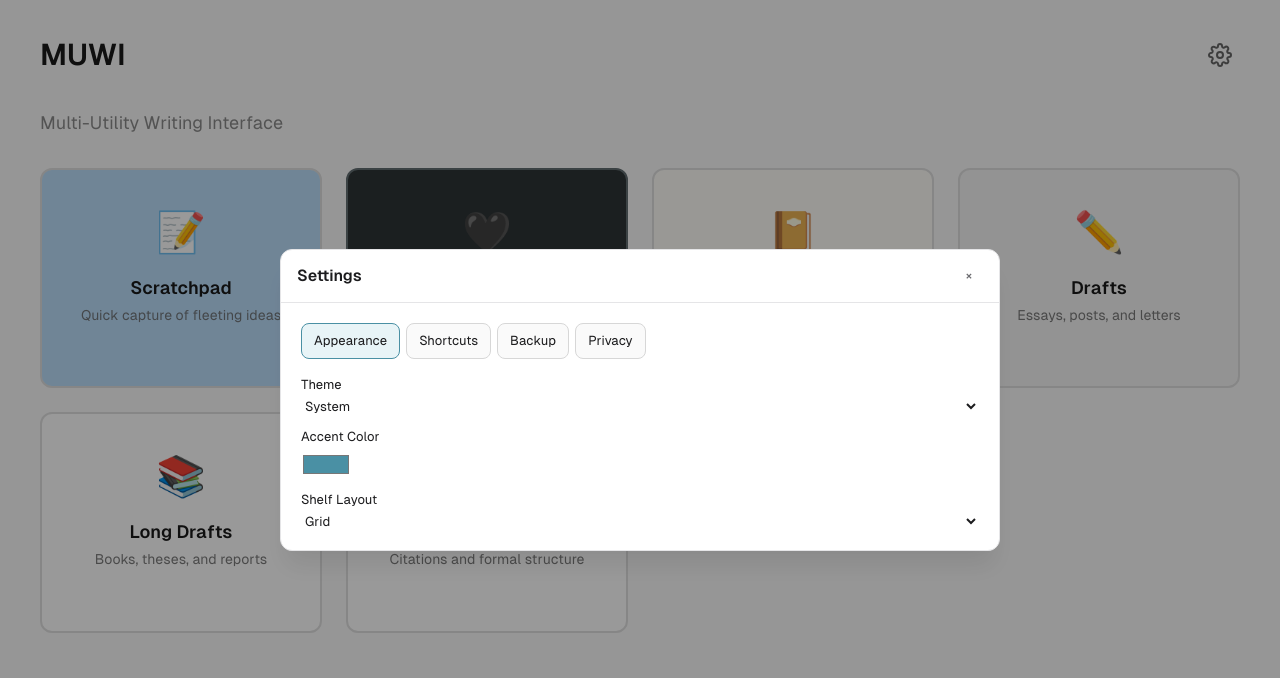
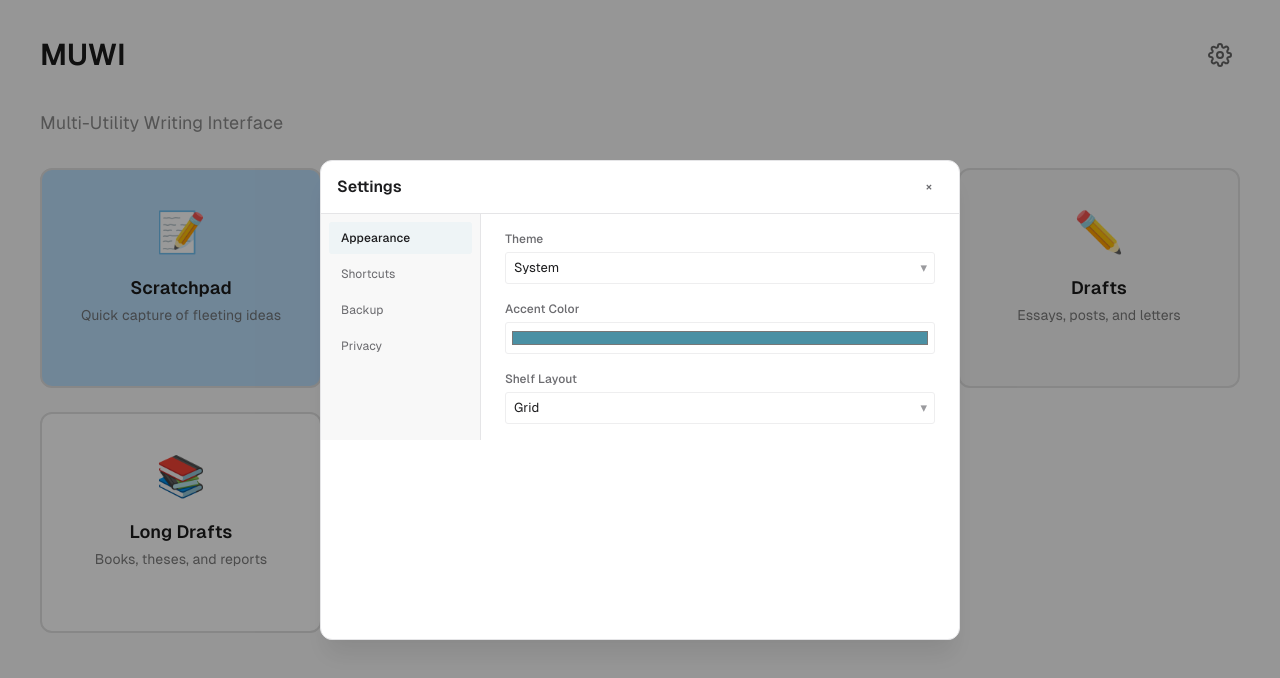
Before and after one commit to vyakart/uddesa, a React (Vite) app in the folder muwi/: page / in a window 1280 px wide. Both pictures are taken after a click on the button "Settings". Shown: the top 678 px of the page. Built offline with nearby package versions, Linux system fonts and the light colour scheme.

Commit message:
feat: update SettingsPanel to use shared FormControls components and enhance modal styling

```diff
--- a/muwi/electron/preload.ts
+++ b/muwi/electron/preload.ts
@@ -1,4 +1,6 @@
-import { contextBridge, ipcRenderer } from 'electron';
+import electron from 'electron';
+
+const { contextBridge, ipcRenderer } = electron;
 
 // Expose protected methods that allow the renderer process to use
 // the ipcRenderer without exposing the entire object
--- a/muwi/src/components/shelf/SettingsPanel.tsx
+++ b/muwi/src/components/shelf/SettingsPanel.tsx
@@ -1,5 +1,6 @@
 import { useState } from 'react';
 import { useSettingsStore } from '@/stores/settingsStore';
+import { Button, Input, Select, Toggle } from '@/components/common';
 
 type SettingsTab = 'appearance' | 'shortcuts' | 'backup' | 'privacy';
 
@@ -24,36 +25,39 @@ export function SettingsPanel() {
   const clearPasskey = useSettingsStore((state) => state.clearPasskey);
 
   const panelTitle = `${activeTab[0].toUpperCase()}${activeTab.slice(1)} Settings`;
+  const tabPanelId = `settings-panel-${activeTab}`;
 
   return (
-    <div>
-      <div role="tablist" aria-label="Settings sections" style={{ display: 'flex', gap: 6, marginBottom: 16 }}>
+    <div className="muwi-settings">
+      <div role="tablist" aria-label="Settings sections" className="muwi-settings__nav">
         {TABS.map((tab) => (
           <button
             key={tab.id}
             type="button"
             role="tab"
+            id={`settings-tab-${tab.id}`}
+            aria-controls={`settings-panel-${tab.id}`}
             aria-selected={activeTab === tab.id}
             onClick={() => setActiveTab(tab.id)}
-            style={{
-              border: activeTab === tab.id ? '1px solid #4A90A4' : '1px solid #d7d7d7',
-              borderRadius: 8,
-              padding: '0.45rem 0.75rem',
-              background: activeTab === tab.id ? '#e8f4f7' : '#fafafa',
-              cursor: 'pointer',
-            }}
+            className={['muwi-sidebar-item', 'muwi-settings__tab', activeTab === tab.id ? 'is-active' : null]
+              .filter(Boolean)
+              .join(' ')}
           >
             {tab.label}
           </button>
         ))}
       </div>
 
-      <section role="tabpanel" aria-label={panelTitle} style={{ display: 'grid', gap: 12 }}>
+      <section
+        id={tabPanelId}
+        role="tabpanel"
+        aria-label={panelTitle}
+        className="muwi-settings__content"
+      >
         {activeTab === 'appearance' ? (
           <>
-            <label style={{ display: 'grid', gap: 4 }}>
-              <span>Theme</span>
-              <select
+            <Select
+              label="Theme"
               value={global.theme}
               onChange={(event) => {
                 void updateTheme(event.target.value as typeof global.theme);
@@ -62,24 +66,26 @@ export function SettingsPanel() {
               <option value="light">Light</option>
               <option value="dark">Dark</option>
               <option value="system">System</option>
-              </select>
+            </Select>
+
+            <div className="muwi-field">
+              <label htmlFor="settings-accent-color" className="muwi-field__label">
+                Accent Color
               </label>
-
-            <label style={{ display: 'grid', gap: 4 }}>
-              <span>Accent Color</span>
               <input
+                id="settings-accent-color"
                 aria-label="Accent Color"
                 type="color"
+                className="muwi-form-control muwi-settings__color-input"
                 value={global.accentColor}
                 onChange={(event) => {
                   void updateAccentColor(event.target.value);
                 }}
               />
-            </label>
+            </div>
 
-            <label style={{ display: 'grid', gap: 4 }}>
-              <span>Shelf Layout</span>
-              <select
+            <Select
+              label="Shelf Layout"
               value={global.shelfLayout}
               onChange={(event) => {
                 void updateShelfLayout(event.target.value as typeof global.shelfLayout);
@@ -88,15 +94,14 @@ export function SettingsPanel() {
               <option value="grid">Grid</option>
               <option value="list">List</option>
               <option value="shelf">Shelf</option>
-              </select>
-            </label>
+            </Select>
           </>
         ) : null}
 
         {activeTab === 'shortcuts' ? (
-          <div>
-            <p style={{ marginTop: 0 }}>Core keyboard shortcuts:</p>
-            <ul style={{ margin: 0, paddingLeft: '1.2rem' }}>
+          <div className="muwi-settings__shortcut-copy">
+            <p>Core keyboard shortcuts:</p>
+            <ul>
               <li>Home shelf: Ctrl/Cmd + H</li>
               <li>Open settings: Ctrl/Cmd + ,</li>
               <li>Close current panel: Esc</li>
@@ -107,9 +112,8 @@ export function SettingsPanel() {
 
         {activeTab === 'backup' ? (
           <>
-            <label style={{ display: 'inline-flex', alignItems: 'center', gap: 8 }}>
-              <input
-                type="checkbox"
+            <Toggle
+              label="Enable automatic backups"
               checked={global.autoBackupEnabled}
               onChange={(event) => {
                 void updateBackupSettings(
@@ -119,12 +123,9 @@ export function SettingsPanel() {
                 );
               }}
             />
-              Enable automatic backups
-            </label>
 
-            <label style={{ display: 'grid', gap: 4 }}>
-              <span>Backup Frequency</span>
-              <select
+            <Select
+              label="Backup Frequency"
               value={global.autoBackupFrequency}
               onChange={(event) => {
                 void updateBackupSettings(
@@ -137,15 +138,23 @@ export function SettingsPanel() {
               <option value="hourly">Hourly</option>
               <option value="daily">Daily</option>
               <option value="weekly">Weekly</option>
-              </select>
+            </Select>
+
+            <div className="muwi-field">
+              <label htmlFor="settings-backup-location" className="muwi-field__label">
+                Backup Location
               </label>
-
-            <label style={{ display: 'grid', gap: 6 }}>
-              <span>Backup Location</span>
-              <div style={{ display: 'flex', gap: 8 }}>
-                <input readOnly aria-label="Backup Location" value={global.backupLocation} style={{ flex: 1 }} />
-                <button
-                  type="button"
+              <div className="muwi-settings__backup-row">
+                <input
+                  id="settings-backup-location"
+                  className="muwi-form-control"
+                  readOnly
+                  aria-label="Backup Location"
+                  value={global.backupLocation}
+                />
+                <Button
+                  size="sm"
+                  variant="secondary"
                   onClick={async () => {
                     const location = await window.electronAPI?.selectBackupLocation?.();
                     if (location) {
@@ -158,50 +167,48 @@ export function SettingsPanel() {
                   }}
                 >
                   Choose
-                </button>
+                </Button>
               </div>
-            </label>
+            </div>
           </>
         ) : null}
 
         {activeTab === 'privacy' ? (
           <>
-            <label style={{ display: 'grid', gap: 4 }}>
-              <span>Set Passkey</span>
-              <input
+            <Input
+              label="Set Passkey"
               aria-label="Set Passkey"
               type="password"
               value={passkey}
               onChange={(event) => setPasskeyInput(event.target.value)}
             />
-            </label>
 
-            <label style={{ display: 'grid', gap: 4 }}>
-              <span>Passkey Hint</span>
-              <input
+            <Input
+              label="Passkey Hint"
               aria-label="Passkey Hint"
               value={passkeyHint}
               onChange={(event) => setPasskeyHint(event.target.value)}
             />
-            </label>
 
-            <div style={{ display: 'flex', gap: 8 }}>
-              <button
-                type="button"
+            <div className="muwi-settings__actions">
+              <Button
+                size="sm"
+                variant="primary"
                 onClick={async () => {
-                  if (!passkey.trim()) {
+                  const nextPasskey = passkey.trim();
+                  if (!nextPasskey) {
                     return;
                   }
-                  await setPasskey(passkey.trim(), passkeyHint.trim() || undefined);
+                  await setPasskey(nextPasskey, passkeyHint.trim() || undefined);
                   setPasskeyInput('');
                   setPasskeyHint('');
                 }}
               >
                 Save Passkey
-              </button>
-              <button type="button" onClick={() => void clearPasskey()}>
+              </Button>
+              <Button size="sm" variant="secondary" onClick={() => void clearPasskey()}>
                 Clear Passkey
-              </button>
+              </Button>
             </div>
           </>
         ) : null}
--- a/muwi/src/components/shelf/Shelf.tsx
+++ b/muwi/src/components/shelf/Shelf.tsx
@@ -187,7 +187,13 @@ export function Shelf() {
         onClose={() => setContextMenuState(null)}
       />
 
-      <Modal isOpen={isSettingsOpen} onClose={closeSettings} title="Settings">
+      <Modal
+        isOpen={isSettingsOpen}
+        onClose={closeSettings}
+        title="Settings"
+        maxWidth={640}
+        className="muwi-settings-modal"
+      >
         <SettingsPanel />
       </Modal>
     </div>
--- a/muwi/src/styles/shell.css
+++ b/muwi/src/styles/shell.css
@@ -709,6 +709,80 @@
   overflow: auto;
 }
 
+.muwi-settings-modal {
+  width: min(640px, 100%);
+  max-width: 640px !important;
+  height: min(480px, 90vh);
+}
+
+.muwi-settings-modal .muwi-modal__body {
+  padding: 0;
+  overflow: hidden;
+  min-height: 0;
+}
+
+.muwi-settings {
+  height: 100%;
+  min-height: 0;
+  display: grid;
+  grid-template-columns: 160px minmax(0, 1fr);
+}
+
+.muwi-settings__nav {
+  padding: var(--space-2);
+  background: var(--color-bg-secondary);
+  border-right: 1px solid var(--color-border-default);
+  display: flex;
+  flex-direction: column;
+  gap: var(--space-1);
+  overflow: auto;
+}
+
+.muwi-settings__tab {
+  width: 100%;
+}
+
+.muwi-settings__content {
+  min-width: 0;
+  min-height: 0;
+  padding: var(--space-inset-spacious);
+  display: flex;
+  flex-direction: column;
+  gap: var(--space-4);
+  overflow: auto;
+}
+
+.muwi-settings__color-input {
+  padding: var(--space-1);
+  cursor: pointer;
+}
+
+.muwi-settings__shortcut-copy p {
+  margin: 0;
+  font-size: var(--font-size-sm);
+  color: var(--color-text-secondary);
+}
+
+.muwi-settings__shortcut-copy ul {
+  margin: var(--space-2) 0 0;
+  padding-left: 1.2rem;
+  color: var(--color-text-secondary);
+  font-size: var(--font-size-sm);
+  line-height: var(--leading-relaxed);
+}
+
+.muwi-settings__backup-row {
+  display: flex;
+  align-items: center;
+  gap: var(--space-2);
+}
+
+.muwi-settings__actions {
+  display: flex;
+  flex-wrap: wrap;
+  gap: var(--space-2);
+}
+
 @keyframes muwi-modal-backdrop-in {
   from {
     opacity: 0;
--- a/muwi/vite.config.ts
+++ b/muwi/vite.config.ts
@@ -4,7 +4,8 @@ import electron from 'vite-plugin-electron'
 import renderer from 'vite-plugin-electron-renderer'
 import path from 'path'
 
-const isElectron = process.env.ELECTRON === 'true'
+const isElectron =
+  process.env.ELECTRON === 'true' || process.env.npm_lifecycle_event?.startsWith('electron:') === true
 
 // https://vite.dev/config/
 export default defineConfig({
@@ -28,7 +29,16 @@ export default defineConfig({
             {
               entry: 'electron/preload.ts',
               onstart(options) {
-                options.reload()
+                const hasElectronApp = Boolean(
+                  (process as NodeJS.Process & { electronApp?: unknown }).electronApp
+                )
+                if (hasElectronApp) {
+                  options.reload()
+                  return
+                }
+                const env = { ...process.env }
+                delete env.ELECTRON_RUN_AS_NODE
+                options.startup(['.', '--no-sandbox'], { env })
               },
             },
           ]),
```
Also changed, not shown: muwi/electron/main.ts (+9 -3 lines), 2 other files (tests, documents, lock files or other folders). Lines whose indentation alone changed are shown as unchanged.
